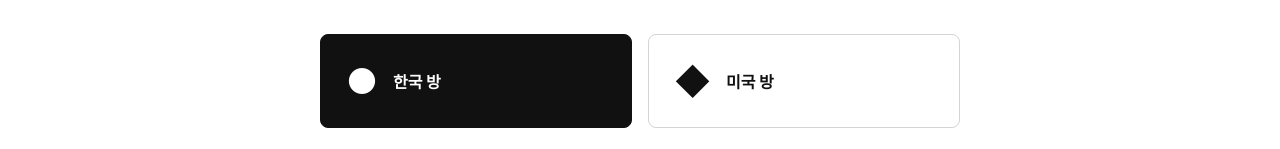
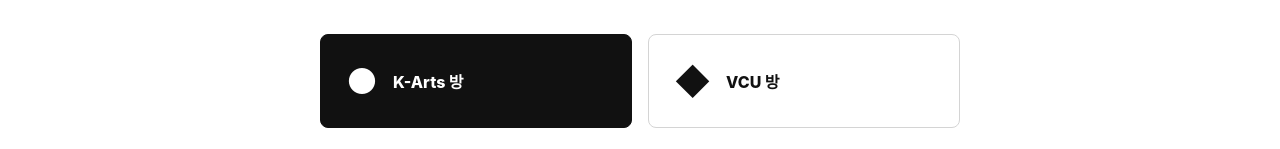
Before and after one commit to jangsejin11111/vcu-workshop, a React (Vite) app: page / in a window 1280 px wide. Shown: the part 638-787 px from the top of the page. Built offline with nearby package versions, Linux system fonts and the light colour scheme.

Commit message:
Name rooms and AI personas K-Arts and VCU

```diff
--- a/src/Duo.tsx
+++ b/src/Duo.tsx
@@ -8,11 +8,11 @@ type Api = (path: string, body?: D, token?: string) => Promise<any>;
 const groupName = (g: string, lang: string) =>
   g === "KR"
     ? lang === "ko"
-      ? "한국 방"
-      : "Korea room"
+      ? "K-Arts 방"
+      : "K-Arts room"
     : lang === "ko"
-      ? "미국 방"
-      : "US room";
+      ? "VCU 방"
+      : "VCU room";
 export default function Duo() {
   const [lang, L] = useState(localStorage.getItem("jam-lang") || "ko");
   const t = (a: string, b: string) => (lang === "ko" ? a : b);
@@ -917,8 +917,8 @@ export default function Duo() {
                           <article key={g} className={"ai-answer " + g}>
                             <h3>
                               {g === "KR"
-                                ? t("한국 조 페르소나", "Korea-group persona")
-                                : t("미국 조 페르소나", "US-group persona")}
+                                ? t("K-Arts 페르소나", "K-Arts persona")
+                                : t("VCU 페르소나", "VCU persona")}
                             </h3>
                             <p>
                               {c.answers[g].text ||
```
